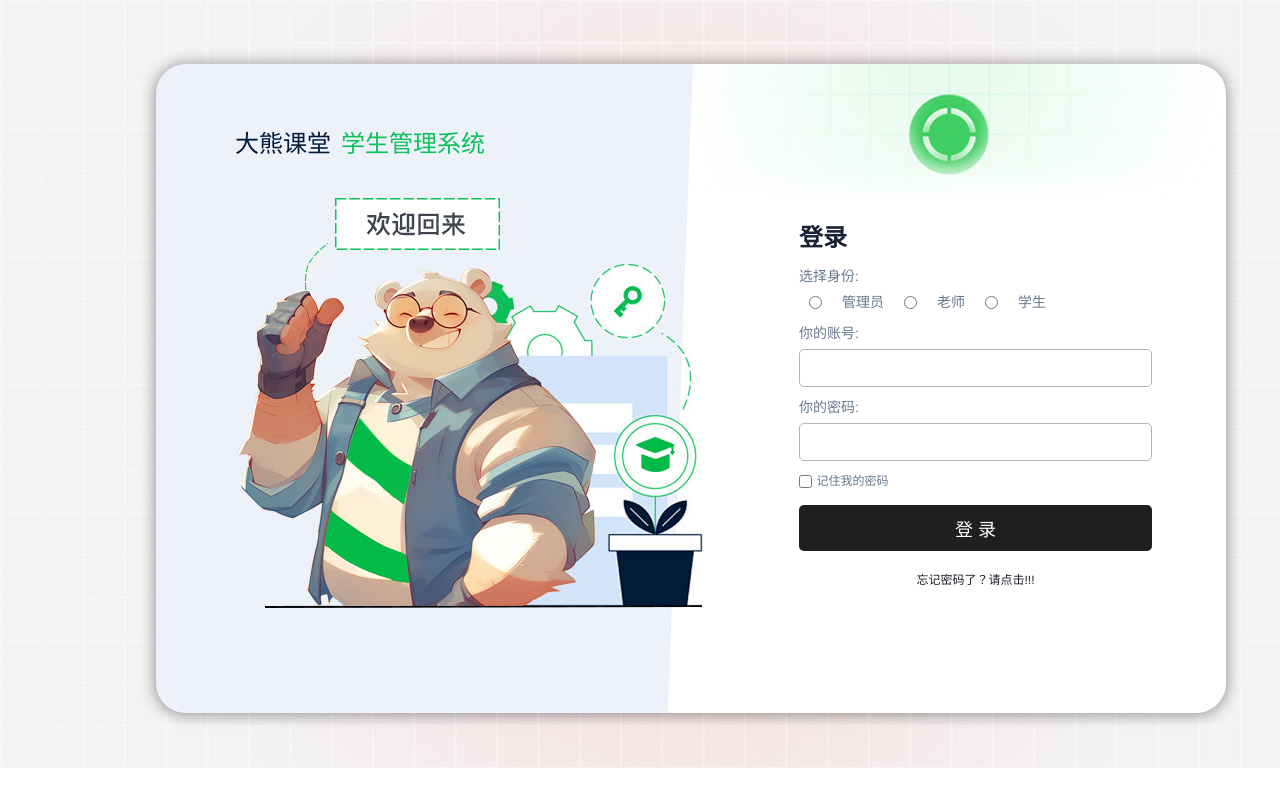
After one commit to cao-qh/student_management, a Django app: page /login/ in a window 1280 px wide; the page is wider, and only the part inside the window is pictured. The commit adds this page. Run offline with Django 5.2, Linux system fonts and the light colour scheme; some libraries are stand-ins or nearby versions.

Commit message:
未完结

```diff
--- a/accounts/views.py
+++ b/accounts/views.py
@@ -1,3 +1,6 @@
 from django.shortcuts import render
 
 # Create your views here.
+def user_login(request):
+
+    return render(request, 'accounts/login.html')
--- a/config/urls.py
+++ b/config/urls.py
@@ -17,10 +17,13 @@ Including another URLconf
 from django.contrib import admin
 from django.urls import path,include
 
+from accounts import views
+
 urlpatterns = [
     path('admin/', admin.site.urls),
     path('grades/',include('grades.urls')),
     path('students/',include('students.urls')),
     path('teachers/',include('teachers.urls')),
-    path('scores/',include('scores.urls'))
+    path('scores/',include('scores.urls')),
+    path('login/',views.user_login,name='user_login')
 ]
--- a/static/css/login.css
+++ b/static/css/login.css
@@ -2,6 +2,7 @@
 .wrapper {
     width: 1366px;
     height: 768px;
+    /* background-image: url(../images/loginpage.jpg); */
 }
 
 .title {
--- /dev/null
+++ b/templates/accounts/login.html
@@ -0,0 +1,125 @@
+<!DOCTYPE html>
+<html lang="en">
+  <head>
+    <meta charset="UTF-8" />
+    <meta name="viewport" content="width=device-width, initial-scale=1.0" />
+    <title>Document</title>
+    {% load static %}
+    <link rel="stylesheet" href="{% static 'css/base.css' %}" />
+    <link rel="stylesheet" href="{% static 'css/login.css' %}" />
+    <link rel="stylesheet" href="{% static 'css/sweetalert2.css' %}" />
+    <script src="{% static 'js/sweetalert2.js' %}"></script>
+  </head>
+  <body>
+    <div
+      class="wrapper"
+      style="background-image: url('{% static 'images/loginpage.jpg' %}')"
+    >
+      <div class="title">大熊课堂<span>学生管理系统</span></div>
+      <div class="container">
+        <form action="#" method="post" id="loginForm">
+          <h2>登录</h2>
+          <div class="input-group">
+            <label for="role">选择身份:</label>
+            <div class="radio-group">
+              <input type="radio" id="admin" name="role" value="admin" />
+              <label for="admin">管理员</label>
+
+              <input type="radio" id="teacher" name="role" value="teacher" />
+              <label for="teacher">老师</label>
+
+              <input type="radio" id="student" name="role" value="student" />
+              <label for="student">学生</label>
+            </div>
+          </div>
+          <div class="input-group">
+            <label for="username">你的账号:</label>
+            <input type="text" id="username" name="username" required value />
+          </div>
+          <div class="input-group">
+            <label for="password">你的密码:</label>
+            <input
+              type="password"
+              id="password"
+              name="password"
+              required
+              value
+            />
+          </div>
+          <div class="input-group">
+            <input
+              type="checkbox"
+              id="remember"
+              name="remember"
+              class="custom-checkbox"
+            />
+            <label for="remember">记住我的密码</label>
+          </div>
+          <button type="button" onclick="submitLogin()">登 录</button>
+          <p class="forget">忘记密码了？请点击!!!</p>
+        </form>
+      </div>
+    </div>
+  </body>
+
+  <script>
+    function updateLabels() {
+      var selectedRoleRadio = document.querySelector(
+        'input[name="role"]:checked'
+      )
+      var usernameLabel = document.querySelector('label[for="username"]')
+      var passwordLabel = document.querySelector('label[for="password"]')
+
+      if (selectedRoleRadio) {
+        var selectedRole = selectedRoleRadio.value
+        switch (selectedRole) {
+          case "admin":
+            usernameLabel.textContent = "用户名:"
+            passwordLabel.textContent = "密码:"
+            break
+          case "teacher":
+            usernameLabel.textContent = "手机号:"
+            passwordLabel.textContent = "密码:"
+            break
+          case "student":
+            usernameLabel.textContent = "学籍号:"
+            passwordLabel.textContent = "密码:"
+        }
+      } else {
+        // 当前没有单选按钮选中时，默认标签
+        usernameLabel.textContent = "你的账号:"
+        passwordLabel.textContent = "你的密码:"
+      }
+    }
+
+    document.addEventListener("DOMContentLoaded", function () {
+      // 获取所有相关的单选按钮
+      var radios = document.querySelectorAll("input[type=radio][name=role]")
+
+      // 为每个单选按钮添加事件监听器
+      radios.forEach(function (radio) {
+        radio.addEventListener("change", updateLabels)
+      })
+    })
+
+    function submitLogin(){
+        // 执行验证如果未通过则停止执行
+        if(!validateForm()){
+            return
+        }
+        // 提交表单
+        var csrftoken = '{{ csrf_token }}'
+        // 获取表单元素
+        var formElement = document.getElementById('loginForm')
+        // 创建一个FormData对象
+        var formData = new FormData(formElement)
+        formData.append('csrfmiddlewaretoken', csrftoken)
+
+        fetch('/login/'{
+            method: 'POST',
+            body: formData
+        })
+        .then(response => response.json())
+    }
+  </script>
+</html>
```
